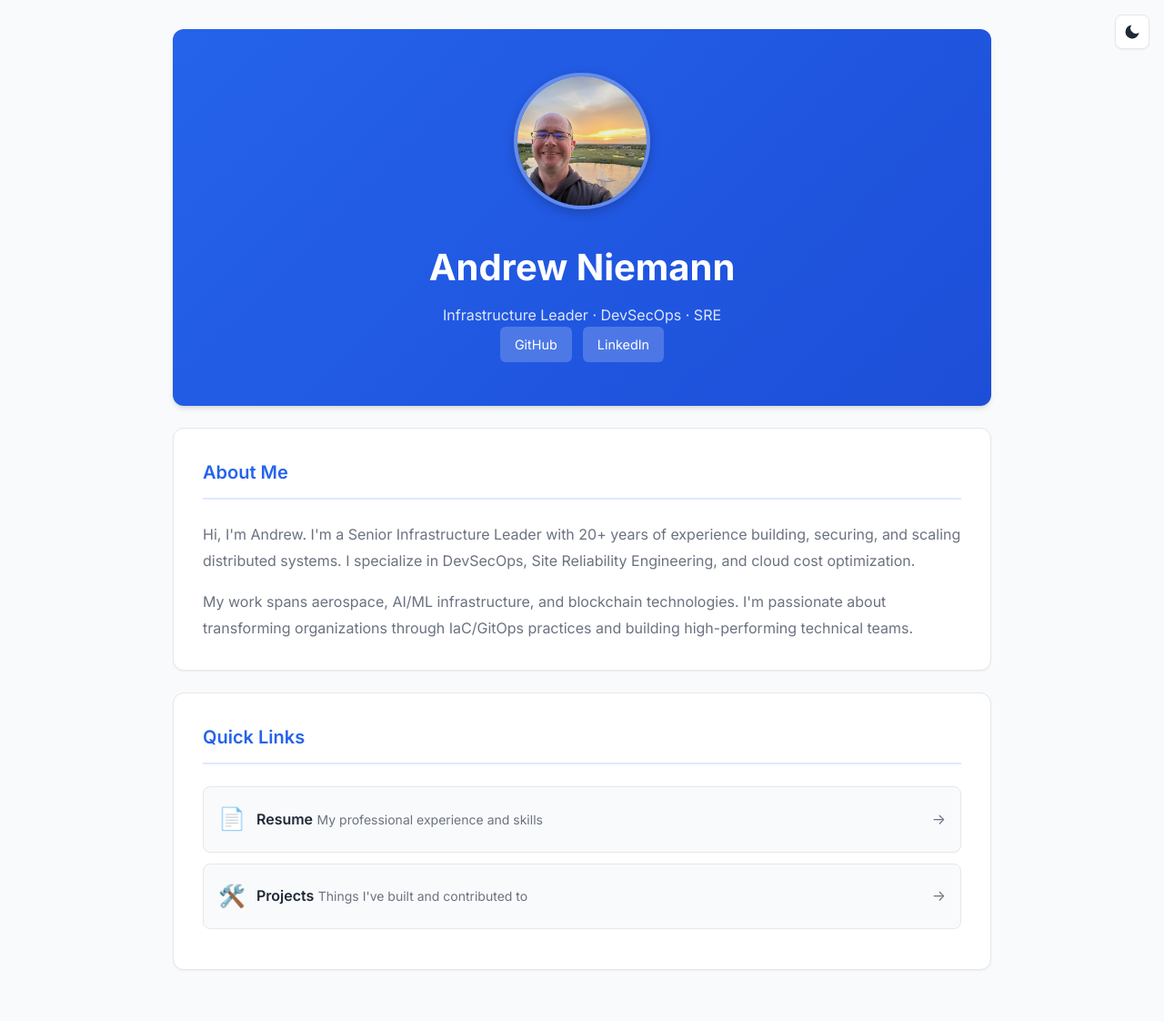
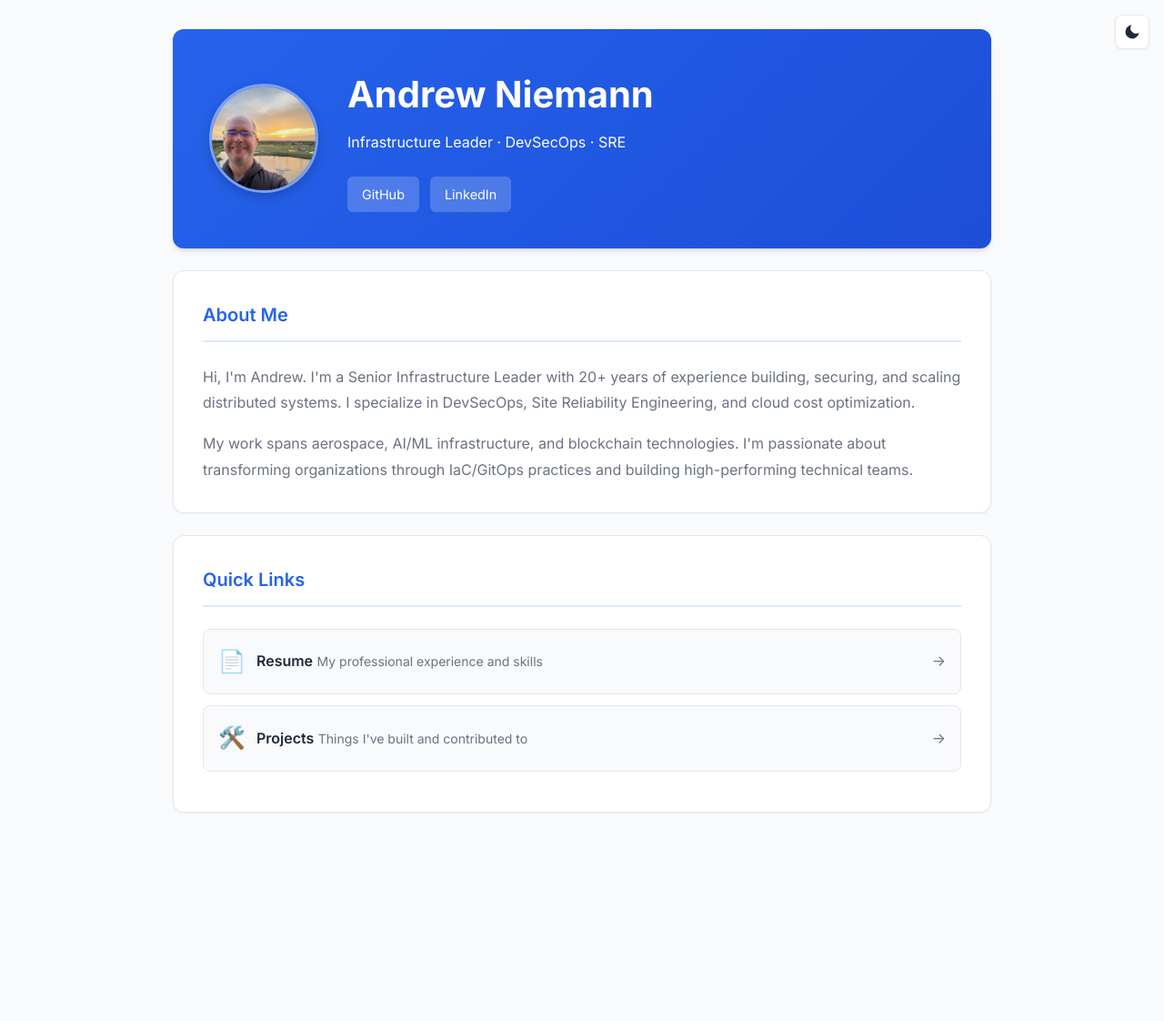
Before and after one commit to w0077h47/w0077h47.github.io, a Jekyll site: the page built from index.md, in a window 1280 px wide. Shown: the whole page at 91% size. Built offline with Jekyll 4.4.1, drawn with Linux system fonts in a browser that asks for light colours; after the commit the page ends 949 px from its top, so only the background shows below that.

Commit message:
feat: improve profile photo layout and add animations
- Position photo on left with text on right
- Add staggered fade-in animations
- Add photo to resume page header
- Stack vertically on mobile screens

Co-Authored-By: Claude Opus 4.5 <noreply@anthropic.com>

```diff
--- a/_layouts/default.html
+++ b/_layouts/default.html
@@ -90,38 +90,74 @@
     [data-theme="dark"] .theme-toggle .sun-icon { display: block; }
     [data-theme="dark"] .theme-toggle .moon-icon { display: none; }
 
+    /* Fade-in animation */
+    @keyframes fadeIn {
+      from {
+        opacity: 0;
+        transform: translateY(10px);
+      }
+      to {
+        opacity: 1;
+        transform: translateY(0);
+      }
+    }
+
     /* Profile Photo */
     .profile-photo {
-      width: 150px;
-      height: 150px;
+      width: 120px;
+      height: 120px;
       border-radius: 50%;
       object-fit: cover;
-      border: 4px solid rgba(255, 255, 255, 0.3);
-      margin-bottom: 1.5rem;
+      border: 3px solid rgba(255, 255, 255, 0.4);
       box-shadow: 0 4px 12px rgba(0, 0, 0, 0.2);
+      flex-shrink: 0;
+      animation: fadeIn 0.6s ease-out;
     }
 
     /* Header Card */
     .header-card {
       background: linear-gradient(135deg, var(--primary-color) 0%, var(--primary-dark) 100%);
       color: white;
-      padding: 3rem 2.5rem;
+      padding: 2.5rem;
       border-radius: var(--radius);
       box-shadow: var(--shadow-md);
       margin-bottom: 1.5rem;
       text-align: center;
     }
 
+    /* Header with photo - horizontal layout */
+    .header-card.with-photo {
+      display: flex;
+      align-items: center;
+      gap: 2rem;
+      text-align: left;
+    }
+
+    .header-card.with-photo .header-content {
+      flex: 1;
+    }
+
+    .header-card.with-photo .contact-links {
+      justify-content: flex-start;
+    }
+
     .header-card h1 {
       font-size: 2.5rem;
       font-weight: 700;
       margin-bottom: 0.5rem;
+      animation: fadeIn 0.6s ease-out 0.1s both;
     }
 
-    .header-card .tagline {
+    .header-card .tagline,
+    .header-card .subtitle {
       font-size: 1.1rem;
       opacity: 0.9;
       margin-bottom: 1.5rem;
+      animation: fadeIn 0.6s ease-out 0.2s both;
+    }
+
+    .header-card .contact-links {
+      animation: fadeIn 0.6s ease-out 0.3s both;
     }
 
     .header-card .subtitle {
@@ -462,6 +498,15 @@
         padding: 2rem 1.5rem;
       }
 
+      .header-card.with-photo {
+        flex-direction: column;
+        text-align: center;
+      }
+
+      .header-card.with-photo .contact-links {
+        justify-content: center;
+      }
+
       .header-card h1 {
         font-size: 1.75rem;
       }
--- a/index.md
+++ b/index.md
@@ -3,13 +3,15 @@ layout: default
 title: Home
 ---
 
-<header class="header-card">
+<header class="header-card with-photo">
   <img src="assets/images/andrew.jpeg" alt="Andrew Niemann" class="profile-photo">
-  <h1>Andrew Niemann</h1>
-  <p class="subtitle">Infrastructure Leader &middot; DevSecOps &middot; SRE</p>
-  <div class="contact-links">
-    <a href="https://github.com/w0077h47" target="_blank">GitHub</a>
-    <a href="https://linkedin.com/in/niemannandrew" target="_blank">LinkedIn</a>
+  <div class="header-content">
+    <h1>Andrew Niemann</h1>
+    <p class="subtitle">Infrastructure Leader &middot; DevSecOps &middot; SRE</p>
+    <div class="contact-links">
+      <a href="https://github.com/w0077h47" target="_blank">GitHub</a>
+      <a href="https://linkedin.com/in/niemannandrew" target="_blank">LinkedIn</a>
+    </div>
   </div>
 </header>
 
```
Also changed, not shown: resume.md (+8 -5 lines).
